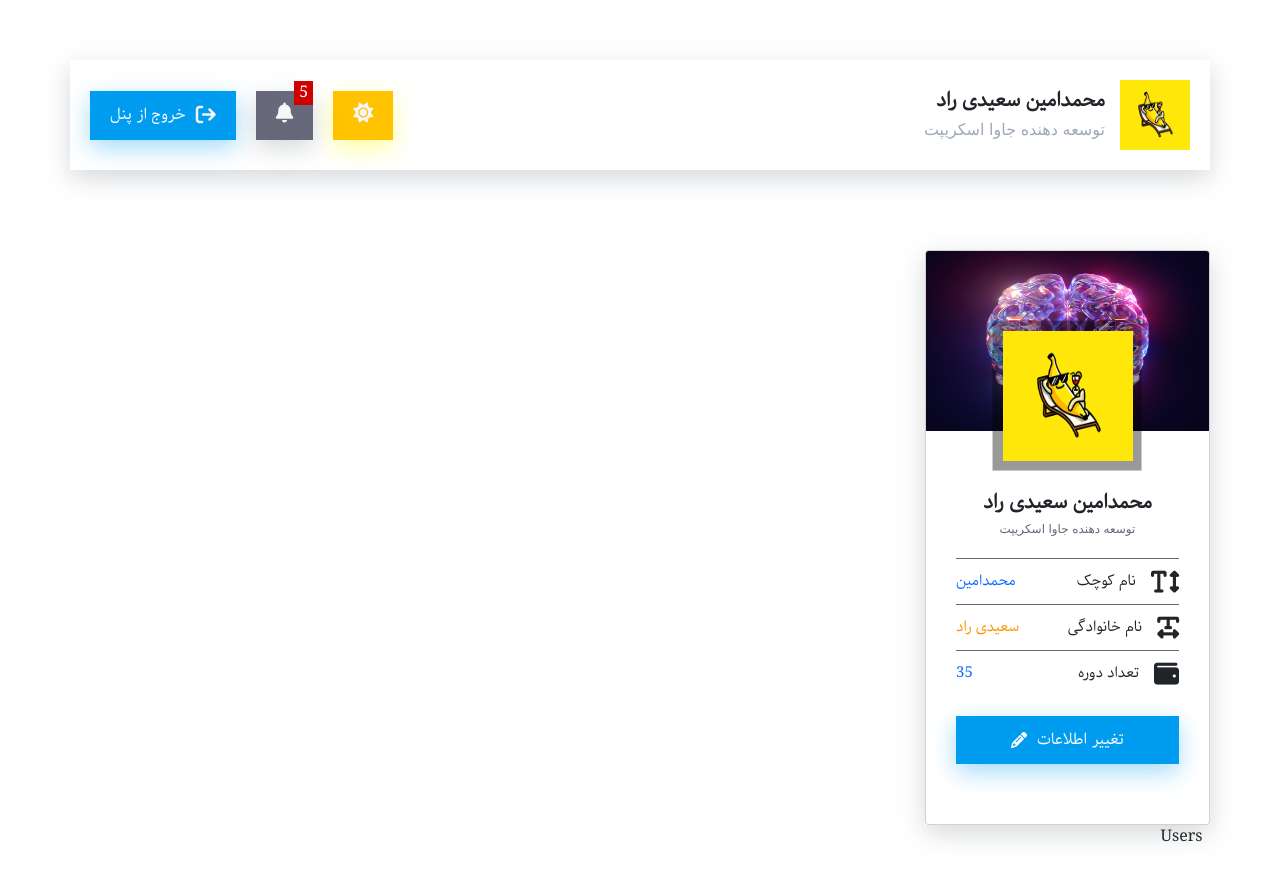
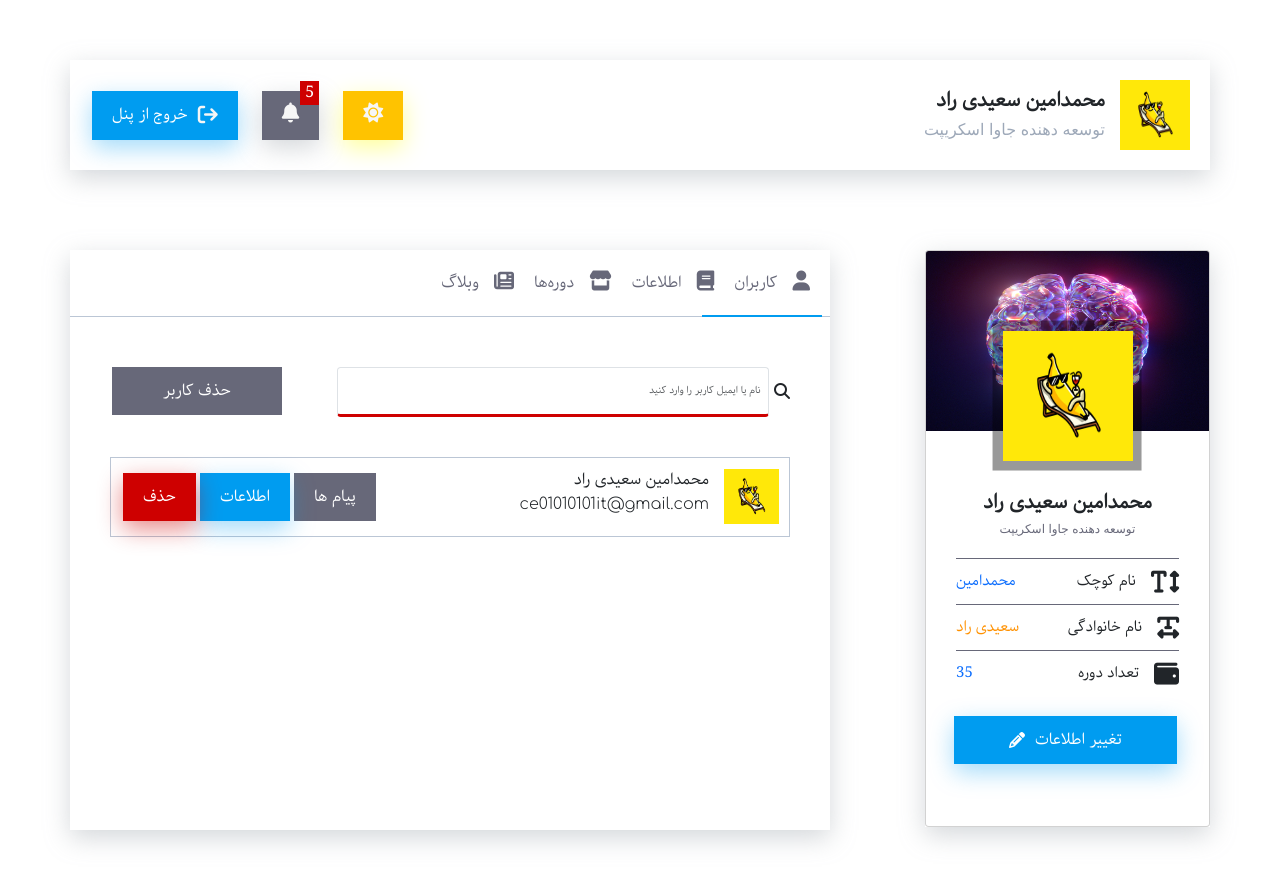
Before and after one commit to Papymankan/Redux-CMS, a React (Vite) app in the folder Front-End/: page / in a window 1280 px wide. Shown: the top 884 px of the page. Built offline with nearby package versions, Linux system fonts and the light colour scheme.

Commit message:
users page ui

```diff
--- a/Front-End/src/App.css
+++ b/Front-End/src/App.css
@@ -108,6 +108,7 @@
 
 .btn-custome {
   padding: 1.2rem 2rem;
+  margin: 2px;
   outline: none;
   border: none;
   transition: all 0.4s;
@@ -359,8 +360,7 @@
 .form__icon {
   width: 2.2rem;
   height: 2.2rem;
-  position: absolute;
-  top: 15%;
+  align-self: center;
   fill: var(--main-color);
 }
 
--- a/Front-End/src/pages/Users.jsx
+++ /dev/null
@@ -1,7 +0,0 @@
-import React from 'react'
-
-export default function Users() {
-  return (
-    <div>Users</div>
-  )
-}
--- /dev/null
+++ b/Front-End/src/pages/Users/Users.css
@@ -0,0 +1,112 @@
+.users {
+    padding: 4rem;
+    height: 81.5%;
+    overflow-y: auto;
+  }
+
+  .users__form-search {
+    display: flex;
+    gap: 2rem;
+  }
+  .form__box-input{
+    display: flex;
+  }
+
+  .active {
+    width: 12rem;
+    height: 2px;
+    background-color: var(--blue);
+    position: absolute;
+    top: 6.5rem;
+    right: 1%;
+  }
+
+  .users__list {
+    padding: 4rem 0;
+    display: flex;
+    flex-direction: column;
+    gap: 1.5rem;
+  }
+
+  .uesrs__item {
+    display: flex;
+    align-items: center;
+    justify-content: space-between;
+    padding: 1rem;
+    border: 1px solid var(--white-700);
+  }
+
+  .users__info {
+    display: flex;
+    align-items: center;
+    justify-content: flex-start;
+    gap: 1.5rem;
+  }
+
+  .users__img {
+    width: 5.5rem;
+    height: 5.5rem;
+  }
+
+  .sender-tickets-details {
+    background-color: var(--white-900);
+    padding: 2rem;
+  }
+
+  .subject-ticket {
+    color: var(--dark-orange);
+    font-weight: bold;
+    margin-bottom: 2rem;
+  }
+
+  .ticket-box {
+    padding: 2rem 4rem;
+  }
+
+  .tickets-cards-wrapper .card {
+    margin: 4rem 0 0;
+  }
+
+  .ticket-subject-text {
+    color: var(--dark-orange);
+  }
+
+  .ticket-subject-text a {
+    font-size: 1.6rem;
+    color: currentColor;
+  }
+  .ticket-subject-text a:hover {
+    color: var(--orange);
+  }
+
+  .ticket-reply-text {
+    font-size: 1.5rem;
+    color: var(--secondry-light);
+  }
+
+  .ticket__icon {
+    width: 3rem;
+    height: 3rem;
+    fill: currentColor;
+  }
+
+  .check-icon {
+    fill: var(--green);
+  }
+
+  /* dark mode */
+
+  .dark .sender-tickets-details {
+    background-color: var(--secondry-light);
+    padding: 2rem;
+  }
+
+  .dark .ticket-subject-text {
+    background-color: var(--secondry-light);
+  }
+
+  .dark .ticket-reply-text {
+    background-color: var(--white-700);
+    color: var(--secondry-light);
+  }
+  /* end dark mode */
--- /dev/null
+++ b/Front-End/src/pages/Users/Users.jsx
@@ -0,0 +1,84 @@
+import React from "react";
+import "./Users.css";
+
+export default function Users() {
+  return (
+    <div class="col-8 content px-0">
+      <div class="content__wrapper">
+        <ul class="content__tabs">
+          <li class="content__tab">
+            <a href="users-admin.html" class="content__tab-link">
+              <span class="fa fa-user"></span>
+              کاربران
+            </a>
+          </li>
+          <li class="content__tab">
+            <a href="infomation-admin.html" class="content__tab-link">
+              <span class="fa fa-book"></span>
+              اطلاعات
+            </a>
+          </li>
+          <li class="content__tab">
+            <a href="products-admin.html" class="content__tab-link">
+              <span class="fa fa-store"></span>
+              دوره‌ها
+            </a>
+          </li>
+
+          <li class="content__tab">
+            <a href="weblog-admin.html" class="content__tab-link">
+              <span class="fa fa-newspaper"></span>
+              وبلاگ
+            </a>
+          </li>
+        </ul>
+        <div class="active"></div>
+
+        <div class="users">
+          <form action="#" class="form row justify-content-between gap-3 mx-0">
+            <div class="form__box-input col-8 px-0">
+              <span class="fa fa-search form__icon form__icon-search"></span>
+
+              <input
+                type="search"
+                name=""
+                id="search"
+                placeholder="نام یا ایمیل کاربر را وارد کنید "
+                class="form-control form__input"
+                required
+              />
+            </div>
+            <button type="reset" class="btn-custome btn-custome--gray col-3">
+              حذف کاربر
+            </button>
+          </form>
+
+          <div class="users__list-container">
+            <div class="users__list users__list-wrapper">
+              <div class="uesrs__item">
+                <div class="users__info">
+                  <img
+                    src="../../img/admin/profile/banana.png"
+                    alt="photo user"
+                    class="users__img"
+                  />
+                  <div class="users__details">
+                    <p class="users__name my-0">محمدامین سعیدی راد</p>
+                    <p lang="en" class="users__email">
+                      ce01010101it@gmail.com
+                    </p>
+                  </div>
+                </div>
+                <div class="users__btns">
+                  <button class="btn-custome btn-custome--gray">پیام ها</button>
+                  <button class="btn-custome btn-custome__blue">اطلاعات</button>
+                  <button class="btn-custome btn-custome__red">حذف</button>
+                </div>
+              </div>
+            </div>
+          </div>
+        </div>
+      </div>
+    </div>
+  );
+}
--- a/Front-End/src/routes.jsx
+++ b/Front-End/src/routes.jsx
@@ -1,5 +1,5 @@
 import React from "react"
-import Users from './pages/Users'
+import Users from './pages/Users/Users'
 
 export default [
     {path:'/' , element:<Users/>},
```
